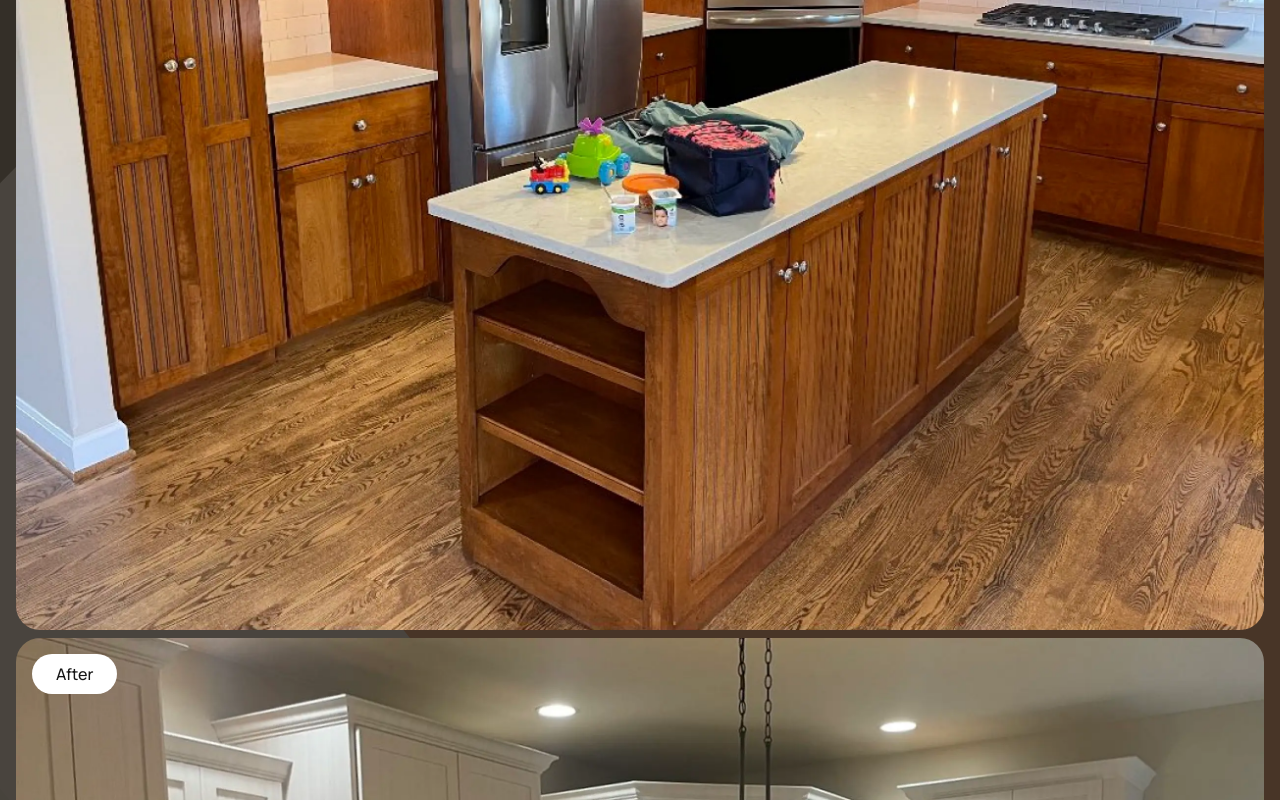
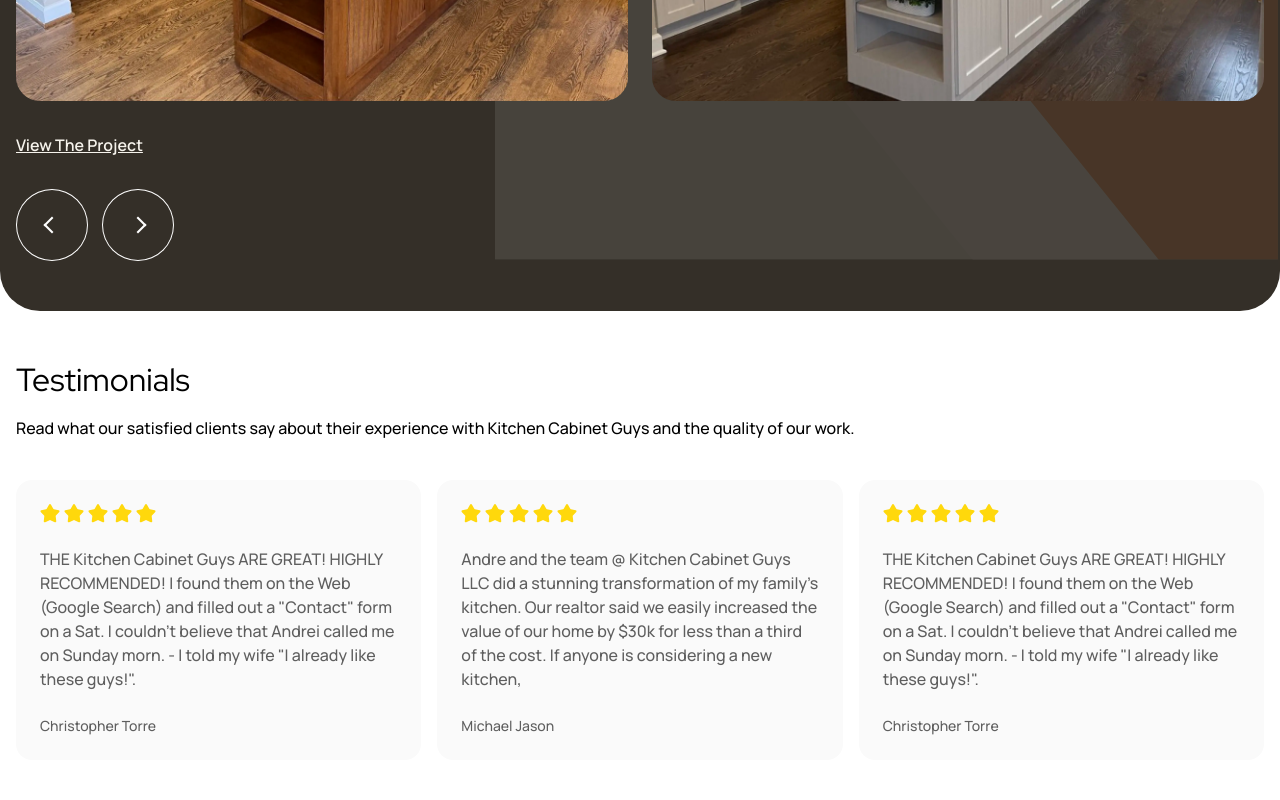
Before and after one commit to cyberstellar/comrade-web, a Vue app: page / in a window 1280 px wide. Shown: the part 5040-5840 px from the top of the page. Built offline with nearby package versions, Linux system fonts and the light colour scheme.

Commit message:
Added swiper

```diff
--- a/package.json
+++ b/package.json
@@ -9,6 +9,7 @@
     "preview": "vite preview"
   },
   "dependencies": {
+    "swiper": "^11.1.9",
     "vue": "^3.4.29"
   },
   "devDependencies": {
--- a/src/components/Gallery.vue
+++ b/src/components/Gallery.vue
@@ -1,5 +1,22 @@
-<script setup>
+<script>
+import { Autoplay, A11y } from 'swiper/modules'
 
+import { Swiper, SwiperSlide } from 'swiper/vue'
+
+import 'swiper/css'
+import 'swiper/css/autoplay'
+
+export default {
+  components: {
+    Swiper,
+    SwiperSlide,
+  },
+  setup() {
+    return {
+      modules: [Autoplay, A11y],
+    }
+  },
+}
 </script>
 
 <template>
@@ -13,21 +30,48 @@
           <a href="#!" class="button button--outline-white">Browse The Gallery</a>
         </div>
       </div>
-      <div class="image-gallery">
-        <div class="image-gallery__slides">
+      <div>
+        <swiper
+            :modules="modules"
+            :slides-per-view="1"
+            :slides-per-group="1"
+            :space-between="16"
+            :loop="true"
+            :breakpoints="{
+                '720': {
+                  spaceBetween: 24,
+                  slidesPerView: 2,
+                  slidesPerGroup: 2
+                }
+              }"
+        >
+          <swiper-slide>
             <div class="slide img--cover">
               <span class="label">Before</span>
               <img src="@/assets/images/before.webp" alt="">
             </div>
+          </swiper-slide>
+          <swiper-slide>
             <div class="slide img--cover">
               <span class="label">After</span>
               <img src="@/assets/images/after.webp" alt="">
             </div>
+          </swiper-slide>
+          <swiper-slide>
+            <div class="slide img--cover">
+              <span class="label">Before</span>
+              <img src="@/assets/images/before.webp" alt="">
             </div>
-        <div class="image-gallery__nav">
-
+          </swiper-slide>
+          <swiper-slide>
+            <div class="slide img--cover">
+              <span class="label">After</span>
+              <img src="@/assets/images/after.webp" alt="">
             </div>
+          </swiper-slide>
+        </swiper>
       </div>
+      <div>
         <div class="gallery__footer">
           <a href="#!">View The Project</a>
           <div class="gallery__controls">
@@ -38,6 +82,7 @@
       </div>
       <div class="bg-img img--cover">
         <img src="@/assets/images/logo-bg.svg" alt="Gallery">
+      </div>
     </div>
   </section>
 </template>
@@ -122,15 +167,6 @@
   max-width: 744px;
 }
 
-.image-gallery {
-  overflow: hidden;
-}
-
-.image-gallery__slides {
-  display: flex;
-  flex-direction: column;
-  grid-gap: 8px;
-
 .slide {
   position: relative;
   overflow: hidden;
@@ -144,7 +180,6 @@
     background: var(--theme-color-text-white);
     color: var(--theme-color-brand-black);
     border-radius: 100px;
-    }
   }
 }
 
@@ -170,10 +205,6 @@
     flex-direction: row;
   }
 
-  .image-gallery__slides {
-    flex-direction: row;
-  }
-
   .gallery__footer {
     flex-direction: row;
     align-items: center;
--- a/src/components/Testimonials.vue
+++ b/src/components/Testimonials.vue
@@ -1,6 +1,24 @@
-<script setup>
+<script>
+import StarIcon from '@/assets/icons/StarIcon.vue'
+import { Autoplay, A11y } from 'swiper/modules'
 
-import StarIcon from '@/assets/icons/StarIcon.vue'
+import { Swiper, SwiperSlide } from 'swiper/vue'
+
+import 'swiper/css'
+import 'swiper/css/autoplay'
+
+export default {
+  components: {
+    Swiper,
+    SwiperSlide,
+    StarIcon
+  },
+  setup() {
+    return {
+      modules: [Autoplay, A11y],
+    }
+  },
+}
 </script>
 
 <template>
@@ -8,10 +26,26 @@ import StarIcon from '@/assets/icons/StarIcon.vue'
     <div class="container">
       <div class="testimonials__header">
         <h2>Testimonials</h2>
-        <p>Read what our satisfied clients say about their experience with Kitchen Cabinet Guys and the quality of our work.</p>
+        <p>Read what our satisfied clients say about their experience with Kitchen Cabinet Guys and the quality of our
+          work.</p>
       </div>
-      <ul class="list">
-        <li class="list-item">
+      <swiper
+          :modules="modules"
+          :slides-per-group="1"
+          :space-between="16"
+          :loop="true"
+          :breakpoints="{
+                '720': {
+                  spaceBetween: 24,
+                  slidesPerView: 2,
+                },
+                '1024': {
+                  slidesPerView: 3
+                }
+              }"
+      >
+        <swiper-slide>
+          <div class="list-item">
             <div class="rating">
               <StarIcon />
               <StarIcon />
@@ -20,11 +54,15 @@ import StarIcon from '@/assets/icons/StarIcon.vue'
               <StarIcon />
             </div>
             <p class="txt-m">
-            THE Kitchen Cabinet Guys ARE GREAT! HIGHLY RECOMMENDED! I found them on the Web (Google Search) and filled out a "Contact" form on a Sat. I couldn't believe that Andrei called me on Sunday morn. - I told my wife "I already like these guys!".
+              THE Kitchen Cabinet Guys ARE GREAT! HIGHLY RECOMMENDED! I found them on the Web (Google Search) and filled
+              out a "Contact" form on a Sat. I couldn't believe that Andrei called me on Sunday morn. - I told my wife
+              "I already like these guys!".
             </p>
             <p class="txt-s author">Christopher Torre</p>
-        </li>
-        <li class="list-item">
+          </div>
+        </swiper-slide>
+        <swiper-slide>
+          <div class="list-item">
             <div class="rating">
               <StarIcon />
               <StarIcon />
@@ -33,11 +71,15 @@ import StarIcon from '@/assets/icons/StarIcon.vue'
               <StarIcon />
             </div>
             <p class="txt-m">
-            Andre and the team @ Kitchen Cabinet Guys LLC did a stunning transformation of my family’s kitchen. Our realtor said we easily increased the value of our home by $30k for less than a third of the cost. If anyone is considering a new kitchen,
+              Andre and the team @ Kitchen Cabinet Guys LLC did a stunning transformation of my family’s kitchen. Our
+              realtor said we easily increased the value of our home by $30k for less than a third of the cost. If
+              anyone is considering a new kitchen,
             </p>
             <p class="txt-s author">Michael Jason</p>
-        </li>
-        <li class="list-item">
+          </div>
+        </swiper-slide>
+        <swiper-slide>
+          <div class="list-item">
             <div class="rating">
               <StarIcon />
               <StarIcon />
@@ -46,11 +88,14 @@ import StarIcon from '@/assets/icons/StarIcon.vue'
               <StarIcon />
             </div>
             <p class="txt-m">
-            THE Kitchen Cabinet Guys ARE GREAT! HIGHLY RECOMMENDED! I found them on the Web (Google Search) and filled out a "Contact" form on a Sat. I couldn't believe that Andrei called me on Sunday morn. - I told my wife "I already like these guys!".
+              THE Kitchen Cabinet Guys ARE GREAT! HIGHLY RECOMMENDED! I found them on the Web (Google Search) and filled
+              out a "Contact" form on a Sat. I couldn't believe that Andrei called me on Sunday morn. - I told my wife
+              "I already like these guys!".
             </p>
             <p class="txt-s author">Christopher Torre</p>
-        </li>
-      </ul>
+          </div>
+        </swiper-slide>
+      </swiper>
     </div>
   </section>
 </template>
@@ -67,19 +112,11 @@ import StarIcon from '@/assets/icons/StarIcon.vue'
   margin-bottom: 40px;
 }
 
-.list {
-  display: flex;
-  column-gap: 24px;
-  overflow-x: auto;
-}
-
 .list-item {
   color: #5E5E5E;
   background: #FAFAFA;
   padding: 24px;
   border-radius: 16px;
-  width: 100%;
-  min-width: calc(100vw - 32px);
 
   .rating {
     display: flex;
```
Also changed, not shown: 1 other file (tests, documents, lock files or other folders). Lines whose indentation alone changed are shown as unchanged.
